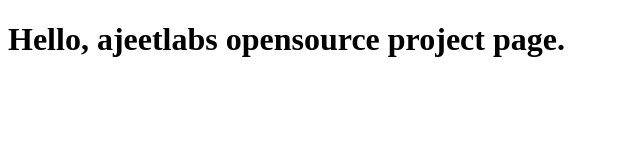
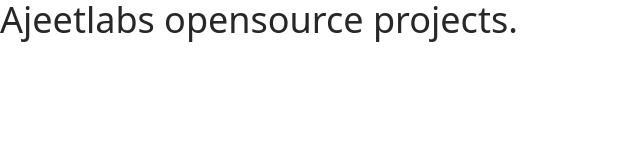
Before and after one commit to ajeetlabs/ajeetlabs.github.io, a website: page index.html in a window 1280 px wide. Shown: the whole page, without its empty margins (0-640 px from the left). Drawn offline with Linux system fonts and the light colour scheme.

Commit message:
tailwindcss added

```diff
--- a/index.html
+++ b/index.html
@@ -4,8 +4,11 @@
         <meta charset="utf-8">
         <meta name="viewport" content="width=device-width, initial-scale=1.0">
         <title>ajeetlabs opensource projects.</title>
+        <link rel="stylesheet" href="css/main.css">
     </head>
     <body>
-        <h1>Hello, ajeetlabs opensource project page.</h1>
+        <div class="flex flex-row w-full h-screen">
+            <h1 class="text-4xl text-zinc-800">Ajeetlabs opensource projects.</h1>
+        </div>
     </body>
 </html>
--- /dev/null
+++ b/main.css
@@ -0,0 +1,3 @@
+@tailwind base;
+@tailwind components;
+@tailwind utilities;
--- /dev/null
+++ b/tailwind.config.js
@@ -0,0 +1,7 @@
+module.exports = {
+  content: ["./index.html"],
+  theme: {
+    extend: {},
+  },
+  plugins: [],
+}
```
Also changed, not shown: package.json (added, +22 -0 lines), css/main.css (added), 2 other files.
